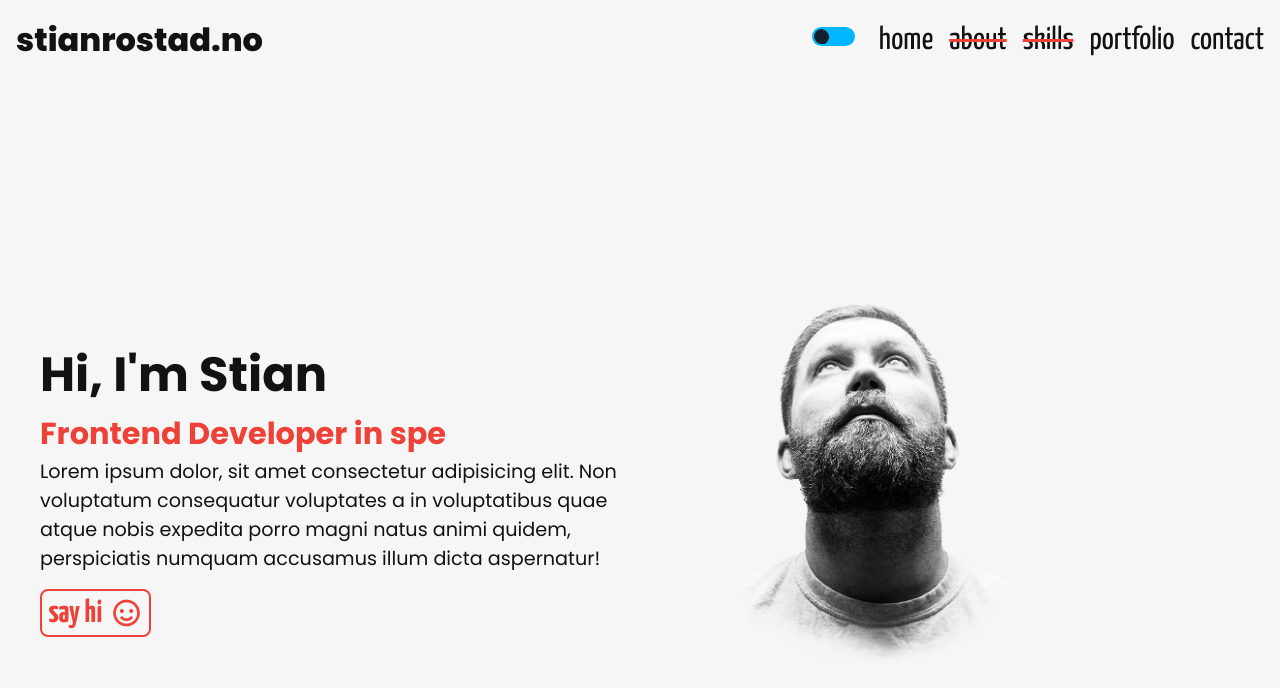
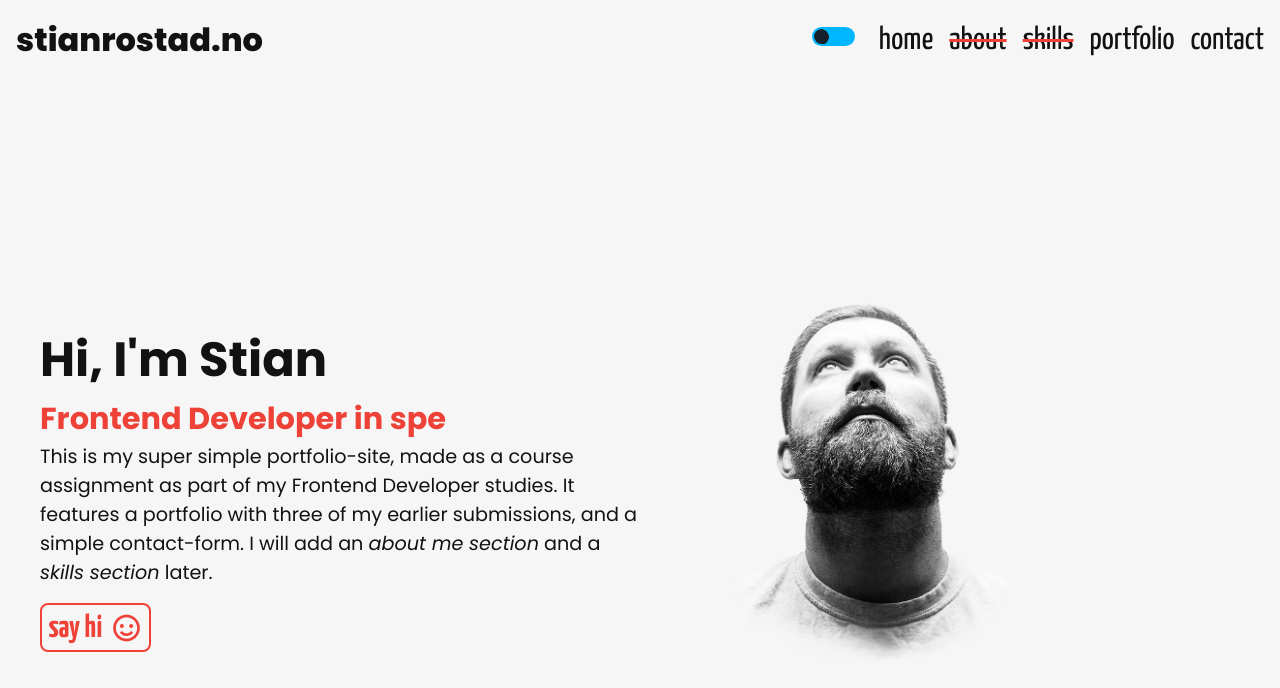
Before and after one commit to stiansame/portfolio1, a plain HTML site: page index.html in a window 1280 px wide. Shown: the top 688 px of the page. Drawn offline with nearby package versions, Linux system fonts and the light colour scheme.

Commit message:
Update index.html

```diff
--- a/index.html
+++ b/index.html
@@ -46,9 +46,8 @@
             <div class="home-content">
                 <h1>Hi, I'm Stian</h1>
                 <h2>Frontend Developer in spe</h2>
-                <p>Lorem ipsum dolor, sit amet consectetur adipisicing elit. Non voluptatum consequatur voluptates a in voluptatibus quae atque nobis expedita porro magni natus animi quidem,
-                    perspiciatis
-                    numquam accusamus illum dicta aspernatur!</p>
+                <p>This is my super simple portfolio-site, made as a course assignment as part of my Frontend Developer studies. It features a portfolio with three of my earlier submissions, and a
+                    simple contact-form. I will add an <i>about me section</i> and a <i>skills section</i> later.</p>
                 <div class="btn-container">
                     <a href="#contact">say hi <i class="bx bx-smile"></i></a>
                 </div>
```
